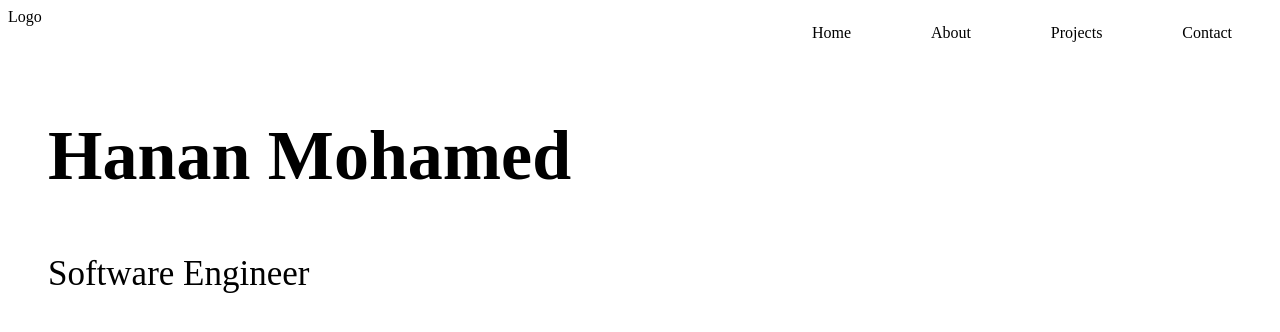
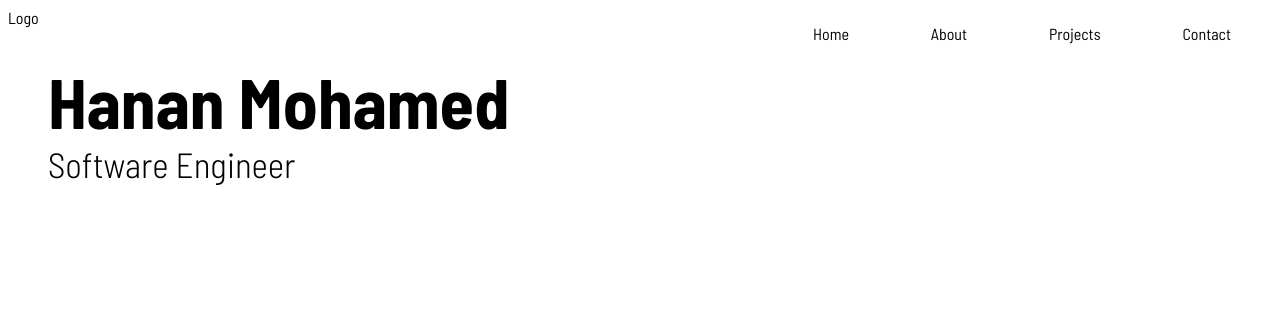
Before and after one commit to HananM93/project1, a plain HTML site: page index.html in a window 1280 px wide. Drawn offline with Linux system fonts and the light colour scheme.

Commit message:
changed font

```diff
--- a/index.html
+++ b/index.html
@@ -5,6 +5,9 @@
     <meta http-equiv="X-UA-Compatible" content="IE=edge">
     <meta name="viewport" content="width=device-width, initial-scale=1.0">
     <link rel="stylesheet" href="style.css">
+    <link rel="preconnect" href="https://fonts.googleapis.com">
+    <link rel="preconnect" href="https://fonts.gstatic.com" crossorigin>
+    <link href="https://fonts.googleapis.com/css2?family=Barlow+Semi+Condensed:wght@300;400;600;700;800&display=swap" rel="stylesheet">
     <script src="script.js"></script>
 
     <title>Document</title>
--- a/style.css
+++ b/style.css
@@ -1,3 +1,6 @@
+body {
+    font-family: 'Barlow Semi Condensed', sans-serif;
+}
 nav {
     display: flex;
     justify-content: space-between;
@@ -19,10 +22,13 @@ li {
 
 h1{
     font-size: 70px;
+    margin: 0;
 }
 
 p {
+    margin: 0;
     font-size: 35px;
+    font-weight: 300;
 }
 
 .front {
```
